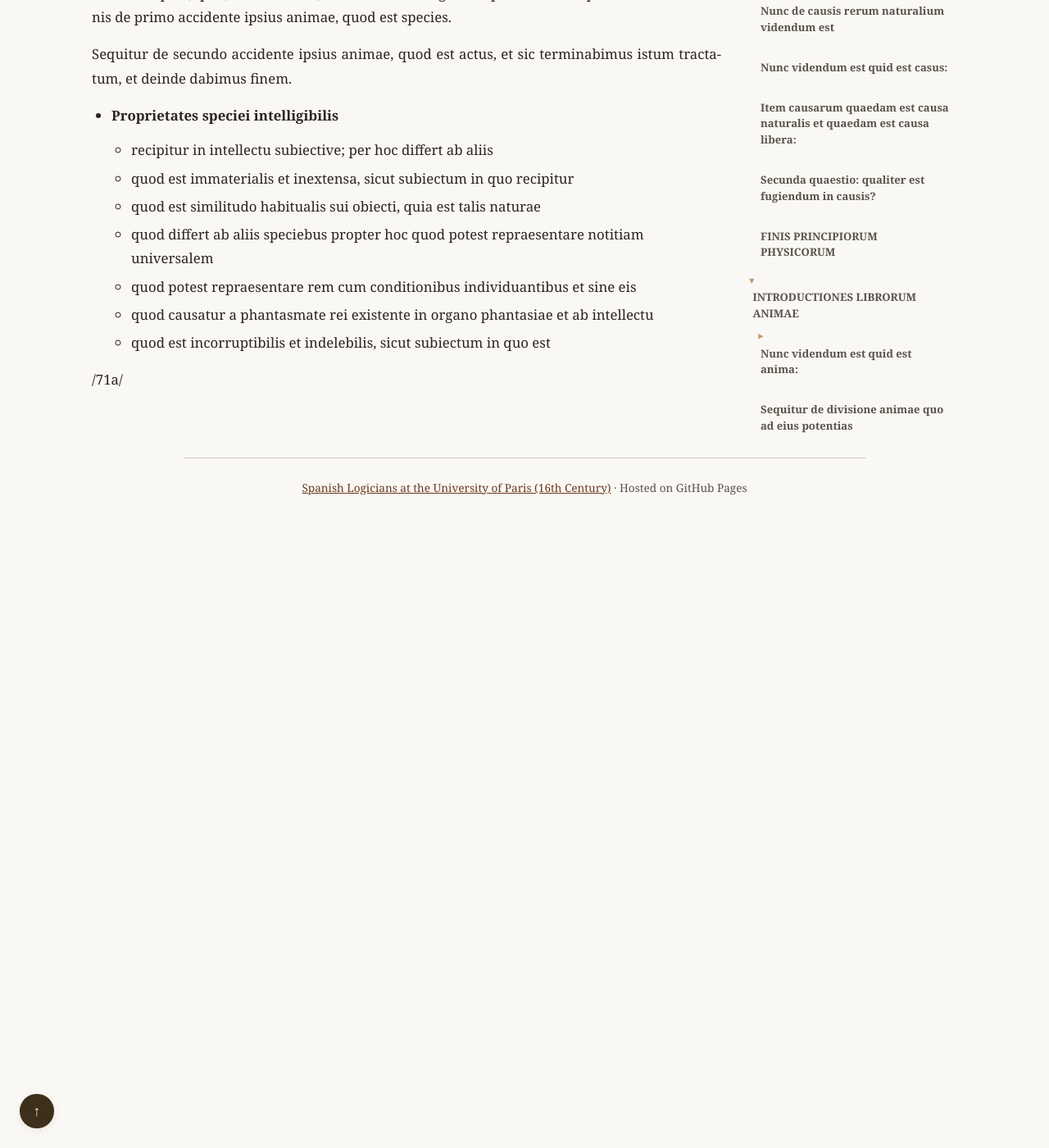
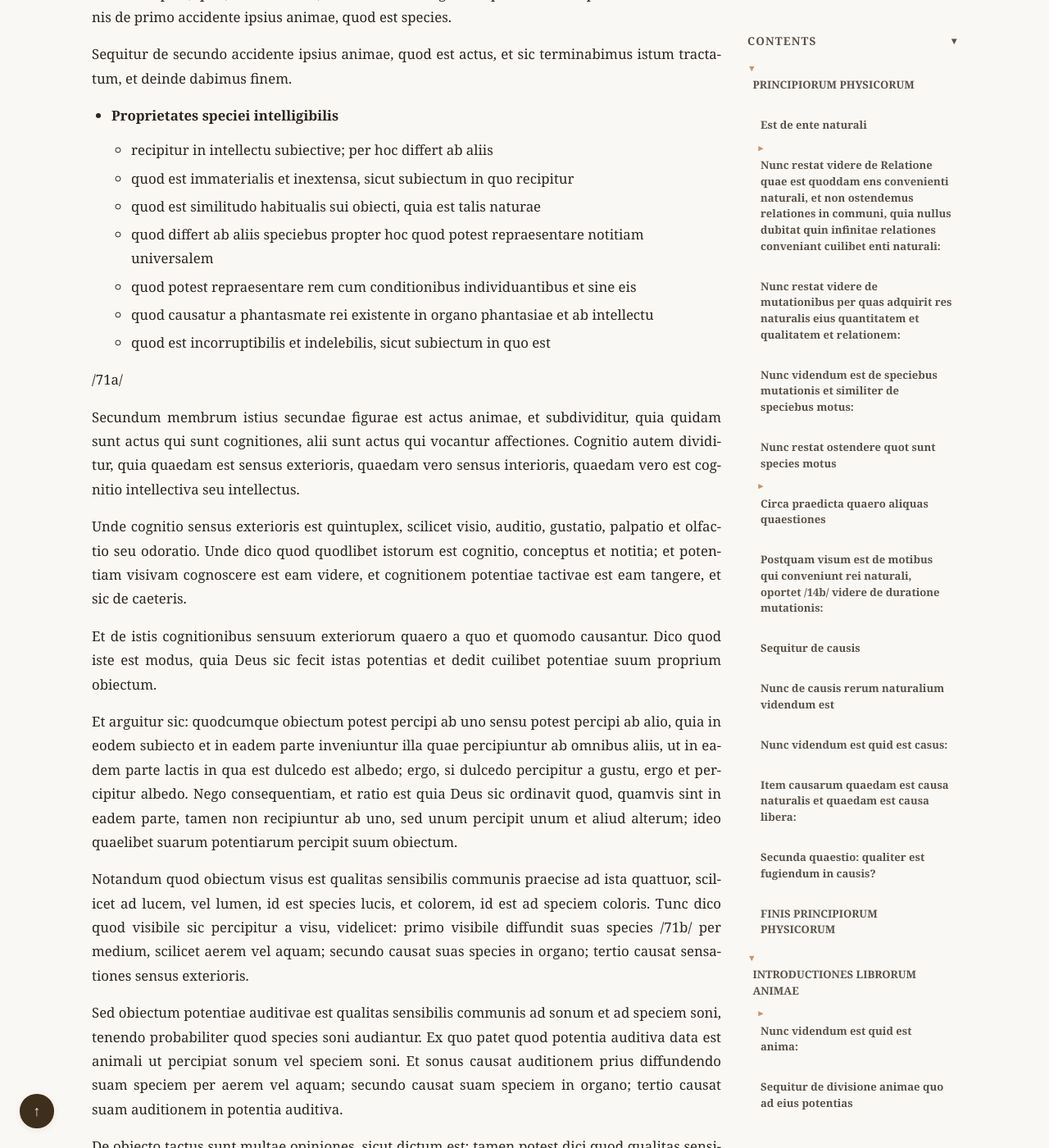
Before and after one commit to JoseBalado/Spanish-Logicians-at-the-University-of-Paris, a Jekyll site: the page built from philosophers/Jeronimo-Pardo/Principiorum-Phisicorum-et-Introductiones-Librorum-Animae.md, in a window 1280 px wide and 1400 px high, scrolled down 89001 px. Shown: the whole window at 82% size. Built offline with Jekyll 4.4.1, drawn with Linux system fonts in a browser that asks for light colours; before the commit the page ends 89631 px from its top, so only the background shows below that; some of the changed text lies outside the part shown.

Commit message:
Pardo, De Anima, page 71

```diff
--- a/cspell-latin-custom.txt
+++ b/cspell-latin-custom.txt
@@ -2857,6 +2859,7 @@ synonymitatem
 synonymus
 tactiva
 Tactiva
+tactivae
 tactivam
 tangibile
 tangibilem
--- a/philosophers/Jeronimo-Pardo/Principiorum-Phisicorum-et-Introductiones-Librorum-Animae.md
+++ b/philosophers/Jeronimo-Pardo/Principiorum-Phisicorum-et-Introductiones-Librorum-Animae.md
@@ -1667,6 +1667,26 @@ Sequitur de secundo accidente ipsius animae, quod est actus, et sic terminabimus
   * quod est incorruptibilis et indelebilis, sicut subiectum in quo est
 
 /71a/
+
+Secundum membrum istius secundae figurae est actus animae, et subdividitur, quia quidam sunt actus qui sunt cognitiones, alii sunt actus qui vocantur affectiones. Cognitio autem dividitur, quia quaedam est sensus exterioris, quaedam vero sensus interioris, quaedam vero est cognitio intellectiva seu intellectus.
+
+Unde cognitio sensus exterioris est quintuplex, scilicet visio, auditio, gustatio, palpatio et olfactio seu odoratio. Unde dico quod quodlibet istorum est cognitio, conceptus et notitia; et potentiam visivam cognoscere est eam videre, et cognitionem potentiae tactivae est eam tangere, et sic de caeteris.
+
+Et de istis cognitionibus sensuum exteriorum quaero a quo et quomodo causantur. Dico quod iste est modus, quia Deus sic fecit istas potentias et dedit cuilibet potentiae suum proprium obiectum.
+
+Et arguitur sic: quodcumque obiectum potest percipi ab uno sensu potest percipi ab alio, quia in eodem subiecto et in eadem parte inveniuntur illa quae percipiuntur ab omnibus aliis, ut in eadem parte lactis in qua est dulcedo est albedo; ergo, si dulcedo percipitur a gustu, ergo et percipitur albedo. Nego consequentiam, et ratio est quia Deus sic ordinavit quod, quamvis sint in eadem parte, tamen non recipiuntur ab uno, sed unum percipit unum et aliud alterum; ideo quaelibet suarum potentiarum percipit suum obiectum.
+
+Notandum quod obiectum visus est qualitas sensibilis communis praecise ad ista quattuor, scilicet ad lucem, vel lumen, id est species lucis, et colorem, id est ad speciem coloris. Tunc dico quod visibile sic percipitur a visu, videlicet: primo visibile diffundit suas species /71b/ per medium, scilicet aerem vel aquam; secundo causat suas species in organo; tertio causat sensationes sensus exterioris.
+
+Sed obiectum potentiae auditivae est qualitas sensibilis communis ad sonum et ad speciem soni, tenendo probabiliter quod species soni audiantur. Ex quo patet quod potentia auditiva data est animali ut percipiat sonum vel speciem soni. Et sonus causat auditionem prius diffundendo suam speciem per aerem vel aquam; secundo causat suam speciem in organo; tertio causat suam auditionem in potentia auditiva.
+
+De obiecto tactus sunt multae opiniones, sicut dictum est; tamen potest dici quod qualitas sensibilis communis ad quattuor primas qualitates et duritiem et mollitiem et omne corruptivum naturae est obiectum. Ex quo sequitur quod gravitas et levitas sunt qualitates sensibiles, et non sentiuntur nisi de per accidens.
+
+Sed obiectum potentiae olfactivae est qualitas sensibilis communis ad odoratum et speciem odoris.
+
+Sed obiectum gustus est qualitas communis ad saporem et speciem saporis. Sed circa hoc quaeritur quare est quod, si quis potaverit vinum bonum et postea bibat de alio communi, quod sibi non apparet ita bonum sicut fecisset si non bibisset antea de bono vino. Dico quod hoc ideo est quia species boni vini remanserunt in lingua.
+
+Alia est cognitio sensus interioris seu phantasiae, et ista cognitio vocatur a doctoribus imaginatio, potentia cognitiva sensitiva interior, phantasiatio; et iste actus phantasiae se extendit ad obiectum materiale et extensum /72a/
 
 <!--
 ## Apparatus Criticus Reference
@@ -1782,5 +1802,8 @@ Page 70a: primum exemplum ] conj. pmʒ (Primum exemplum: causatur ab intellectu)
 Page 70a: causatur ] emend. cau (quia causatur a potentia cognoscente)
 Page 70b: durum ] conj. durū (secundum quod aliqui habent durum organum)
 Page 70b: recipitur ] emend. recipiuntur (recipitur in intellectu subiective)
+Page 71a: quintuplex ] del. quadruplex quintuplex (sensus exterioris est quintuplex); 'quadruplex' struck in the manuscript
+Page 71b: communis ad ] sic (struck in the manuscript) (est qualitas sensibilis communis ad sonum)
+Page 71b: sonum ] del. quattuor primas qualitates sonum (communis ad sonum); 'quattuor primas qualitates' struck in the manuscript
 
 -->
```
Also changed, not shown: other parts of cspell-latin-custom.txt (+2 -0 lines).
